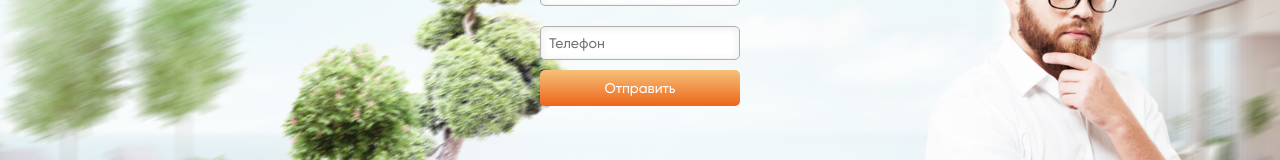
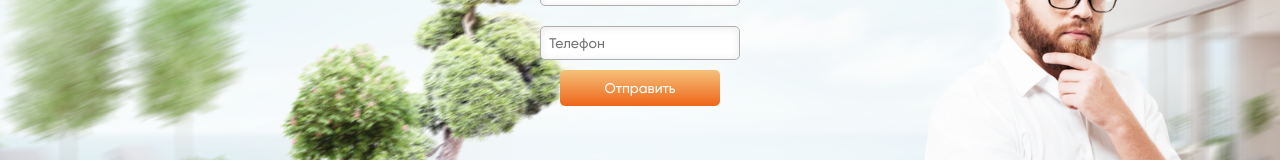
Before and after one commit to Eclassic32/Pool-Job, a plain HTML site: page index.html in a window 1280 px wide. Shown: the part 2747-2907 px from the top of the page. Drawn offline with Linux system fonts and the light colour scheme.

Commit message:
+wave-white

```diff
--- a/css/style.css
+++ b/css/style.css
@@ -413,7 +413,7 @@ img#costPool {
 }
 
 #questionF button{
-    width: initialt;
+    margin: 0 20px;
 }
 
 #questionF input {
```
Also changed, not shown: img/icons/wave-white.png (added).
